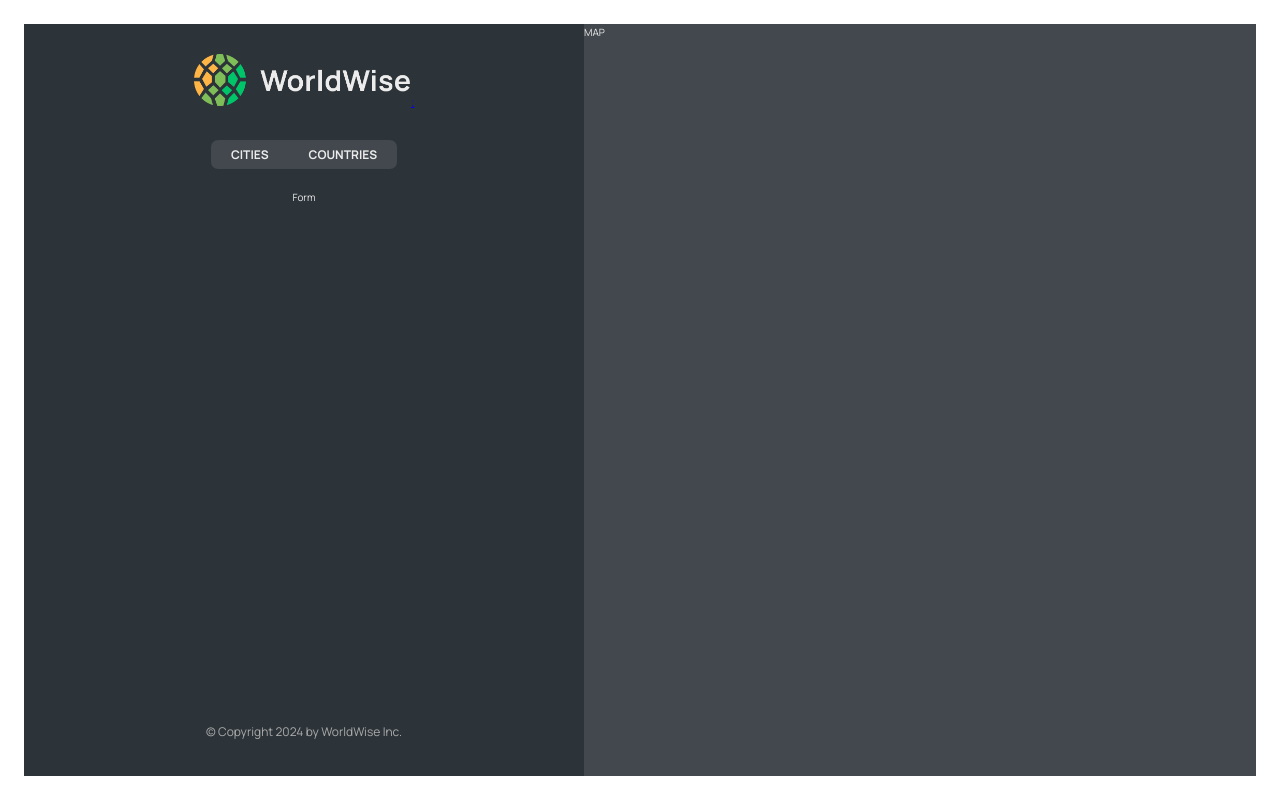
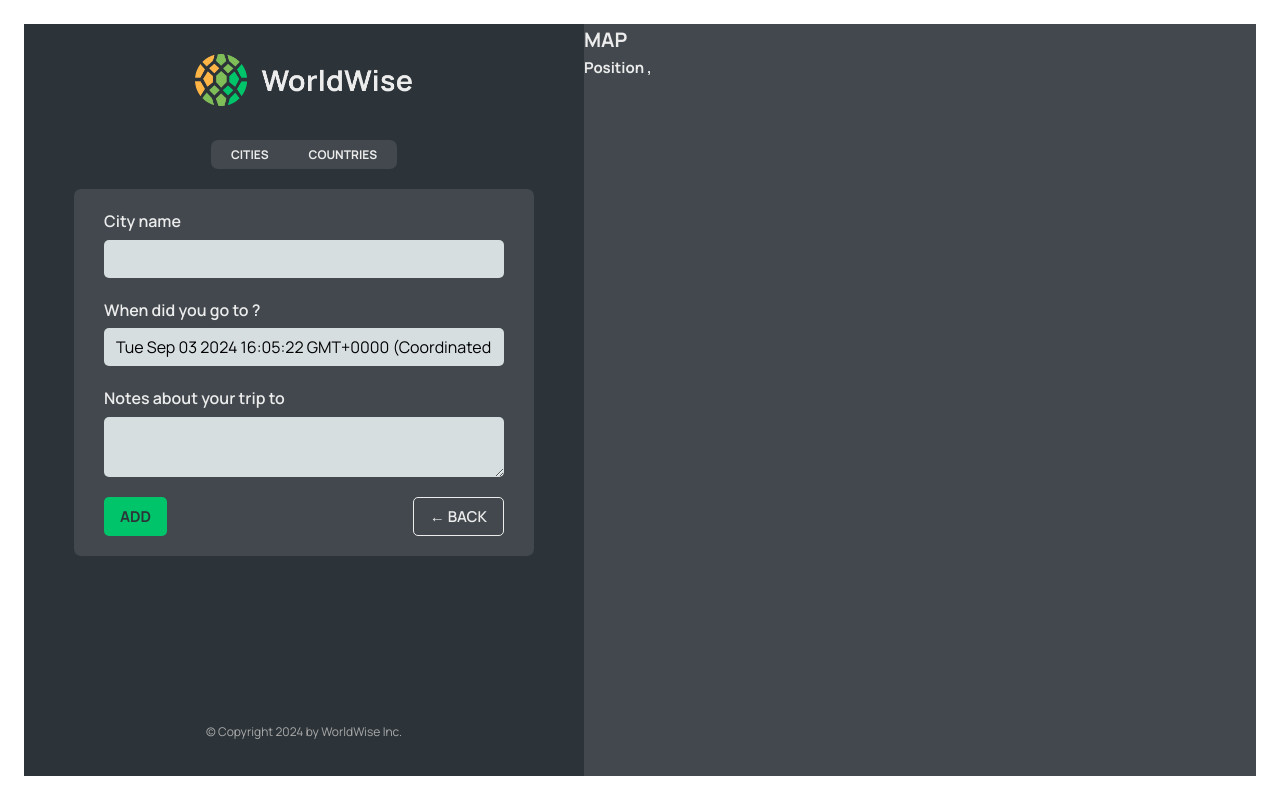
Before and after one commit to Mitrevichin/Worldwise, a React (Vite) app: page /app/form in a window 1280 px wide. Built offline with nearby package versions, Linux system fonts and the light colour scheme; data requests are answered from the project's data file.

Commit message:
Params and searchParams routing added

```diff
--- a/src/App.jsx
+++ b/src/App.jsx
@@ -1,4 +1,4 @@
-import { BrowserRouter, Routes, Route } from 'react-router-dom';
+import { BrowserRouter, Routes, Route, Navigate } from 'react-router-dom';
 import { useEffect, useState } from 'react';
 
 import Product from './pages/Product';
@@ -9,6 +9,8 @@
 import Login from './pages/Login';
 import CityList from './components/CityList';
 import CountryList from './components/CountryList';
+import City from './components/City';
+import Form from './components/Form';
 
 function App() {
   const [cities, setCities] = useState([]);
@@ -37,23 +39,21 @@
     <BrowserRouter>
       <Routes>
         <Route path='/' element={<Homepage />} />
-        <Route path='/product' element={<Product />} />
-        <Route path='/pricing' element={<Pricing />} />
-        <Route path='/login' element={<Login />} />
-        <Route path='/app' element={<AppLayout />}>
-          <Route
-            index
-            element={<CityList cities={cities} isLoading={isLoading} />}
-          />
+        <Route path='product' element={<Product />} />
+        <Route path='pricing' element={<Pricing />} />
+        <Route path='login' element={<Login />} />
+        <Route path='app' element={<AppLayout />}>
+          <Route index element={<Navigate replace to='cities' />} />
           <Route
             path='cities'
             element={<CityList cities={cities} isLoading={isLoading} />}
           />
+          <Route path='cities/:id' element={<City />} />
           <Route
             path='countries'
             element={<CountryList cities={cities} isLoading={isLoading} />}
           />
-          <Route path='form' element={<p>Form</p>} />
+          <Route path='form' element={<Form />} />
         </Route>
         <Route path='*' element={<PageNotFound />} />
       </Routes>
--- /dev/null
+++ b/src/components/Button.jsx
@@ -0,0 +1,11 @@
+import styles from './Button.module.css';
+
+function Button({ children, onClick, type }) {
+  return (
+    <button onClick={onClick} className={`${styles.btn} ${styles[type]}`}>
+      {children}
+    </button>
+  );
+}
+
+export default Button;
--- a/src/components/City.jsx
+++ b/src/components/City.jsx
@@ -1,61 +1,78 @@
-import styles from "./City.module.css";
+import { useParams, useSearchParams } from 'react-router-dom';
+import styles from './City.module.css';
 
-const formatDate = (date) =>
-  new Intl.DateTimeFormat("en", {
-    day: "numeric",
-    month: "long",
-    year: "numeric",
-    weekday: "long",
+const formatDate = date =>
+  new Intl.DateTimeFormat('en', {
+    day: 'numeric',
+    month: 'long',
+    year: 'numeric',
+    weekday: 'long',
   }).format(new Date(date));
 
 function City() {
   // TEMP DATA
   const currentCity = {
-    cityName: "Lisbon",
-    emoji: "🇵🇹",
-    date: "2027-10-31T15:59:59.138Z",
-    notes: "My favorite city so far!",
+    cityName: 'Lisbon',
+    emoji: '🇵🇹',
+    date: '2027-10-31T15:59:59.138Z',
+    notes: 'My favorite city so far!',
   };
+
+  const [searchParams, setSearchParams] = useSearchParams();
+
+  const lat = searchParams.get('lat');
+  const lng = searchParams.get('lng');
 
   const { cityName, emoji, date, notes } = currentCity;
 
+  const { id } = useParams();
+
   return (
-    <div className={styles.city}>
-      <div className={styles.row}>
-        <h6>City name</h6>
-        <h3>
-          <span>{emoji}</span> {cityName}
-        </h3>
-      </div>
+    <>
+      <h1>City {id}</h1>
+      <p>
+        Position: {lat}, {lng}
+      </p>
+    </>
+  );
 
-      <div className={styles.row}>
-        <h6>You went to {cityName} on</h6>
-        <p>{formatDate(date || null)}</p>
-      </div>
+  // return (
+  //   <div className={styles.city}>
+  //     <div className={styles.row}>
+  //       <h6>City name</h6>
+  //       <h3>
+  //         <span>{emoji}</span> {cityName}
+  //       </h3>
+  //     </div>
 
-      {notes && (
-        <div className={styles.row}>
-          <h6>Your notes</h6>
-          <p>{notes}</p>
-        </div>
-      )}
+  //     <div className={styles.row}>
+  //       <h6>You went to {cityName} on</h6>
+  //       <p>{formatDate(date || null)}</p>
+  //     </div>
 
-      <div className={styles.row}>
-        <h6>Learn more</h6>
-        <a
-          href={`https://en.wikipedia.org/wiki/${cityName}`}
-          target="_blank"
-          rel="noreferrer"
-        >
-          Check out {cityName} on Wikipedia &rarr;
-        </a>
-      </div>
+  //     {notes && (
+  //       <div className={styles.row}>
+  //         <h6>Your notes</h6>
+  //         <p>{notes}</p>
+  //       </div>
+  //     )}
 
-      <div>
-        <ButtonBack />
-      </div>
-    </div>
-  );
+  //     <div className={styles.row}>
+  //       <h6>Learn more</h6>
+  //       <a
+  //         href={`https://en.wikipedia.org/wiki/${cityName}`}
+  //         target="_blank"
+  //         rel="noreferrer"
+  //       >
+  //         Check out {cityName} on Wikipedia &rarr;
+  //       </a>
+  //     </div>
+
+  //     <div>
+  //       <ButtonBack />
+  //     </div>
+  //   </div>
+  // );
 }
 
 export default City;
--- a/src/components/CityItem.jsx
+++ b/src/components/CityItem.jsx
@@ -1,3 +1,4 @@
+import { Link } from 'react-router-dom';
 import styles from './CityItem.module.css';
 
 const formatDate = date =>
@@ -8,14 +9,19 @@
   }).format(new Date(date));
 
 function CityItem({ city }) {
-  const { cityName, emoji, date } = city;
+  const { cityName, emoji, date, id, position } = city;
 
   return (
-    <li className={styles.cityItem}>
-      <span className={styles.emoji}>{emoji}</span>
-      <h3 className={styles.name}>{cityName}</h3>
-      <time className={styles.date}>({formatDate(date)})</time>
-      <button className={styles.deleteBtn}>&times;</button>
+    <li>
+      <Link
+        to={`${id}?lat=${position.lat}&lng=${position.lng}`}
+        className={styles.cityItem}
+      >
+        <span className={styles.emoji}>{emoji}</span>
+        <h3 className={styles.name}>{cityName}</h3>
+        <time className={styles.date}>({formatDate(date)})</time>
+        <button className={styles.deleteBtn}>&times;</button>
+      </Link>
     </li>
   );
 }
--- a/src/components/CountryList.jsx
+++ b/src/components/CountryList.jsx
@@ -22,7 +22,7 @@
   return (
     <ul className={styles.countryList}>
       {countries.map(country => (
-        <CountryItem country={country} />
+        <CountryItem country={country} key={country.country} />
       ))}
     </ul>
   );
--- a/src/components/Form.jsx
+++ b/src/components/Form.jsx
@@ -1,56 +1,64 @@
 // "https://api.bigdatacloud.net/data/reverse-geocode-client?latitude=0&longitude=0"
 
-import { useState } from "react";
+import { useState } from 'react';
 
-import styles from "./Form.module.css";
+import styles from './Form.module.css';
+import Button from './Button';
+import { useNavigate } from 'react-router-dom';
 
 export function convertToEmoji(countryCode) {
   const codePoints = countryCode
     .toUpperCase()
-    .split("")
-    .map((char) => 127397 + char.charCodeAt());
+    .split('')
+    .map(char => 127397 + char.charCodeAt());
   return String.fromCodePoint(...codePoints);
 }
 
 function Form() {
-  const [cityName, setCityName] = useState("");
-  const [country, setCountry] = useState("");
+  const navigate = useNavigate();
+
+  const [cityName, setCityName] = useState('');
+  const [country, setCountry] = useState('');
   const [date, setDate] = useState(new Date());
-  const [notes, setNotes] = useState("");
+  const [notes, setNotes] = useState('');
 
   return (
     <form className={styles.form}>
       <div className={styles.row}>
-        <label htmlFor="cityName">City name</label>
+        <label htmlFor='cityName'>City name</label>
         <input
-          id="cityName"
-          onChange={(e) => setCityName(e.target.value)}
+          id='cityName'
+          onChange={e => setCityName(e.target.value)}
           value={cityName}
         />
         {/* <span className={styles.flag}>{emoji}</span> */}
       </div>
 
       <div className={styles.row}>
-        <label htmlFor="date">When did you go to {cityName}?</label>
-        <input
-          id="date"
-          onChange={(e) => setDate(e.target.value)}
-          value={date}
-        />
+        <label htmlFor='date'>When did you go to {cityName}?</label>
+        <input id='date' onChange={e => setDate(e.target.value)} value={date} />
       </div>
 
       <div className={styles.row}>
-        <label htmlFor="notes">Notes about your trip to {cityName}</label>
+        <label htmlFor='notes'>Notes about your trip to {cityName}</label>
         <textarea
-          id="notes"
-          onChange={(e) => setNotes(e.target.value)}
+          id='notes'
+          onChange={e => setNotes(e.target.value)}
           value={notes}
         />
       </div>
 
       <div className={styles.buttons}>
-        <button>Add</button>
-        <button>&larr; Back</button>
+        <Button type='primary'>Add</Button>
+        <Button
+          type='back'
+          onClick={e => {
+            e.preventDefault();
+            navigate(-1);
+          }}
+        >
+          &larr; Back
+        </Button>
       </div>
     </form>
   );
--- a/src/components/Logo.jsx
+++ b/src/components/Logo.jsx
@@ -4,7 +4,7 @@
 function Logo() {
   return (
     <Link to='/'>
-      <img src='/logo.png' alt='WorldWise logo' className={styles.logo} />;
+      <img src='/logo.png' alt='WorldWise logo' className={styles.logo} />
     </Link>
   );
 }
--- a/src/components/Map.jsx
+++ b/src/components/Map.jsx
@@ -1,7 +1,26 @@
+import { useNavigate, useSearchParams } from 'react-router-dom';
 import styles from './Map.module.css';
 
 function Map() {
-  return <div className={styles.mapContainer}>MAP</div>;
+  const [searchParams, setSearchParams] = useSearchParams();
+  const navigate = useNavigate();
+
+  const lat = searchParams.get('lat');
+  const lng = searchParams.get('lng');
+
+  return (
+    <div
+      className={styles.mapContainer}
+      onClick={() => {
+        navigate('form');
+      }}
+    >
+      <h1>MAP</h1>
+      <h2>
+        Position {lat}, {lng}
+      </h2>
+    </div>
+  );
 }
 
 export default Map;
```
